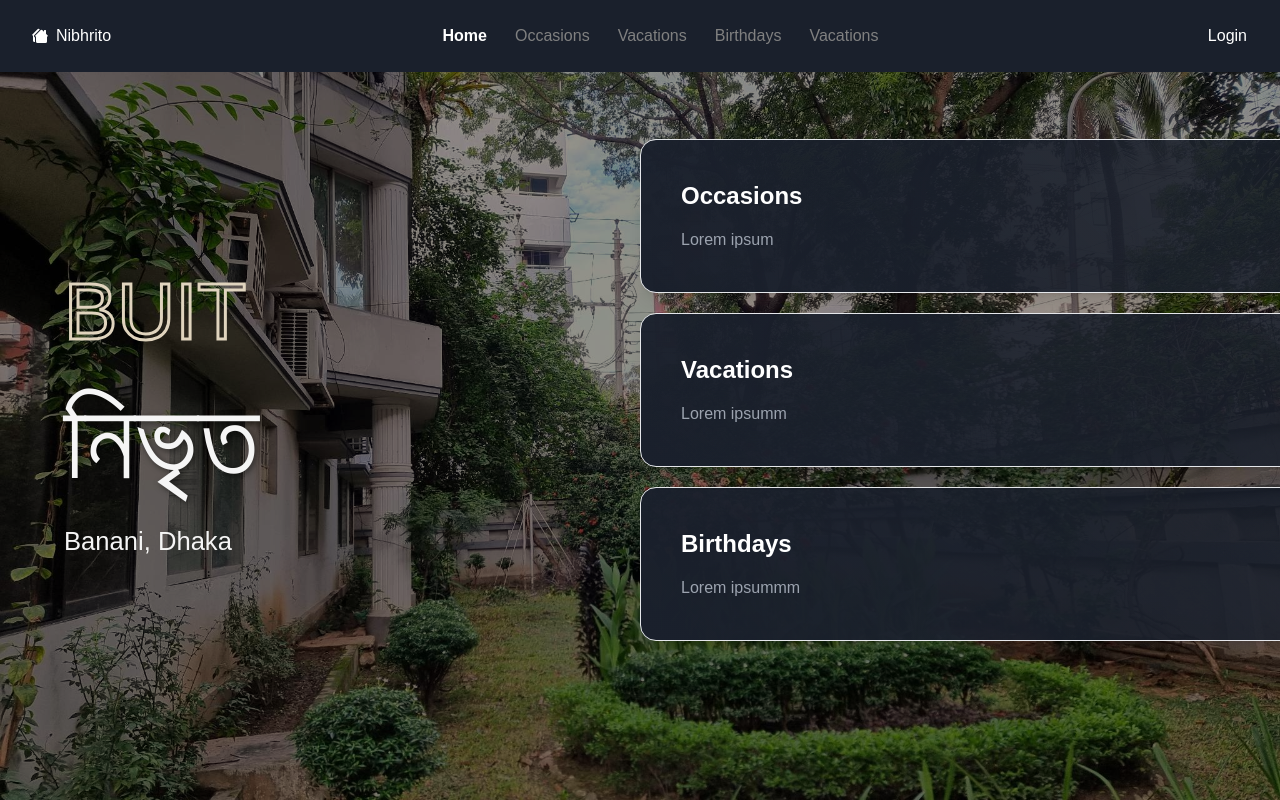
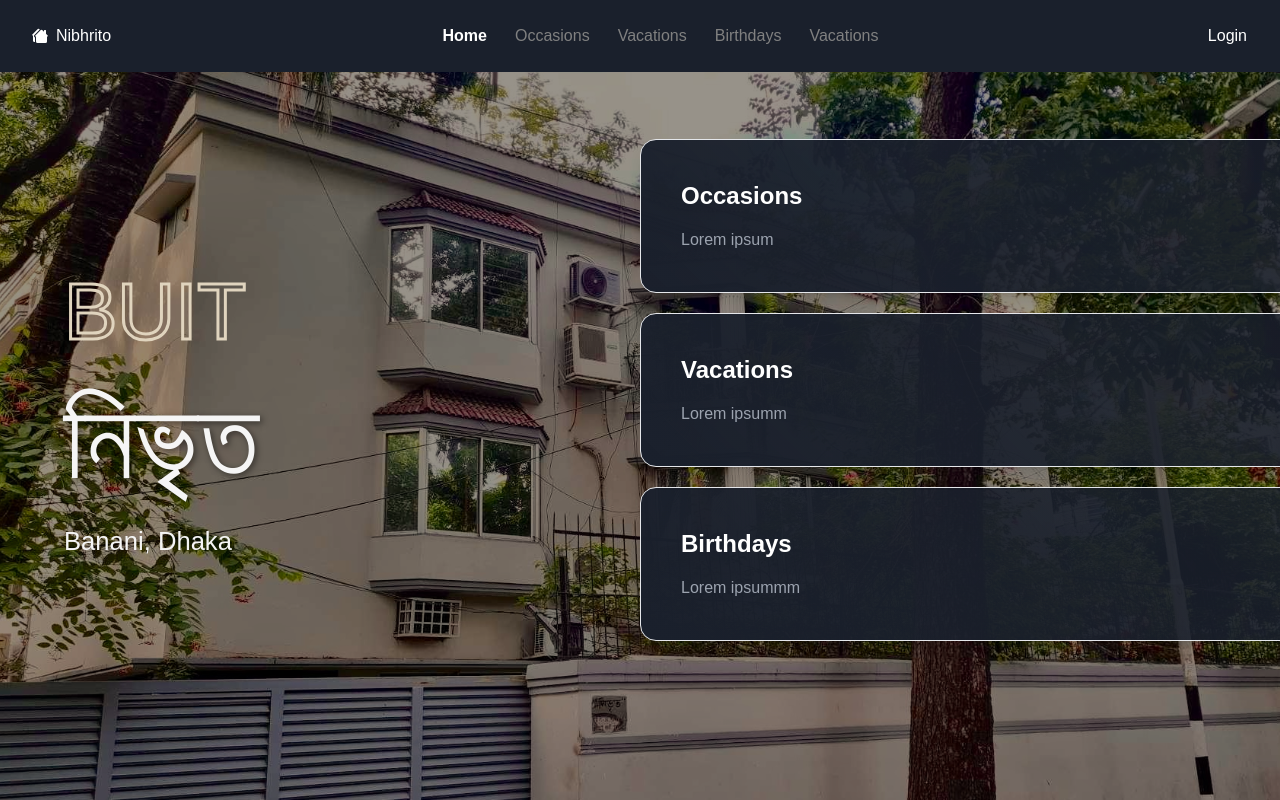
Before and after one commit to IshmamDC217/BUIT-ChobiGhor, a Next.js app: page / in a window 1280 px wide. Shown: the top 800 px of the page. Built offline with nearby package versions, Linux system fonts and the light colour scheme.

Commit message:
Carousal fix

```diff
--- a/styles/globals.css
+++ b/styles/globals.css
@@ -115,30 +115,35 @@ header {
   clip-path: polygon(0% 0%, 100% 0%, 100% 100%, 0% 100%);
 }
 
+.hi-1, .hi-2, .hi-3 {
+  animation: slide 18s linear infinite 0s;
+  opacity: 0;
+  position: absolute;
+  transition: opacity 1s;
+}
+
 .hi-1 {
   background-image: url('../public/bari.jpg');
-  animation: slide 18s ease-in-out infinite;
+  animation-delay: 0s;
 }
 
 .hi-2 {
   background-image: url('../public/bari2.jpg');
-  animation: slide 18s ease-in-out infinite 6s;
+  animation-delay: 6s;
 }
 
 .hi-3 {
   background-image: url('../public/bari3.jpg');
-  animation: slide 18s ease-in-out infinite 12s;
+  animation-delay: 12s;
 }
 
 @keyframes slide {
   0% { opacity: 0; }
-  10% { opacity: 1; }
-  40% { opacity: 1; }
-  50% { opacity: 0; }
+  5% { opacity: 1; }
+  33% { opacity: 1; }
+  38% { opacity: 0; }
   100% { opacity: 0; }
 }
-
-
 
 
 /* .hi-1 {
```
